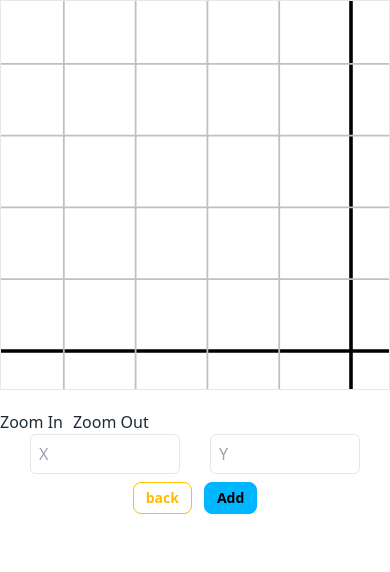
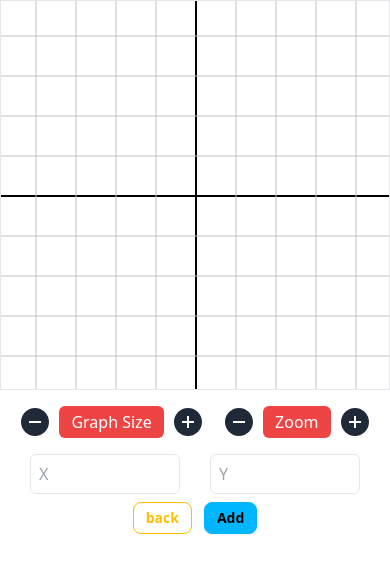
Before and after one commit to EmranAli-15/graph-generator, a React (Vite) app: page / in a window 390 px wide. Shown: the top 572 px of the page. Built offline with nearby package versions, Linux system fonts and the light colour scheme.

Commit message:
main target complete

```diff
--- a/package.json
+++ b/package.json
@@ -11,7 +11,8 @@
   },
   "dependencies": {
     "react": "^18.3.1",
-    "react-dom": "^18.3.1"
+    "react-dom": "^18.3.1",
+    "react-icons": "^5.4.0"
   },
   "devDependencies": {
     "@eslint/js": "^9.13.0",
--- a/src/Graph.jsx
+++ b/src/Graph.jsx
@@ -1,42 +1,39 @@
 import { useEffect, useState } from "react";
+import { AiFillPlusCircle, AiFillMinusCircle } from "react-icons/ai";
+
 
 const Graph = () => {
-    const [h, setH] = useState(window.innerHeight);
-    const [w, setW] = useState(window.innerWidth);
+    const [graphHeight, setGraphHeight] = useState(window.innerWidth);
+    const [graphWidth, setGraphWidth] = useState(window.innerWidth);
 
     const [fixedH, setFixedH] = useState(window.innerHeight);
     const [fixedW, setFixedW] = useState(window.innerWidth);
 
+    const [afterZoom, setAfterZoom] = useState(100);
+
     const [dots, setDots] = useState([]);
 
-    const centerX = w / 2;
-    const centerY = h / 2;
+    const centerX = graphWidth / 2;
+    const centerY = graphHeight / 2;
 
     const points = dots
         .map(point => `${point.x + centerX},${point.y + centerY}`)
         .join(" ");
 
-    const [myData, setMyData] = useState([])
+    const [myData, setMyData] = useState([]);
 
 
-    const [xS, setXs] = useState("");
-    const [yS, setYs] = useState("");
+    const [xAxis, setXAxis] = useState("");
+    const [yAxis, setYAxis] = useState("");
 
     const handleNewData = () => {
-        const obj = { x: 4 * xS, y: 4 * (0 - yS) };
+        const obj = { x: 4 * xAxis, y: 4 * (0 - yAxis) };
         setDots([...dots, obj]);
 
-        const myObj = { x: (0 + xS), y: (0 - yS) };
+        const myObj = { x: (0 + xAxis), y: (0 - yAxis) };
         setMyData([...myData, myObj])
-        setXs("");
-        setYs("");
-        // if (xS * 4 > w / 2) {
-        //     setW((w) => w + xS * 4);
-        // }
-        // if (yS * 4 > h / 2) {
-        //     setH((h) => h + yS * 4);
-        // }
-
+        setXAxis("");
+        setYAxis("");
     };
 
     const handleBack = () => {
@@ -49,9 +46,46 @@ const Graph = () => {
         setMyData(myOldArr)
     };
 
-    const graphLines = [
+    const [graphLines, setGraphLines] = useState([
         40, 80, 120, 160, 200, 240, 280, 320, 360, 400, 440, 480, 520, 560, 600, 640, 680, 720, 760
-    ];
+    ])
+
+
+
+
+    const [viewBox, setViewBox] = useState({ x: 0, y: 0, width: graphWidth, height: graphHeight });
+
+    // Function to handle zooming
+    const handleGraphSize = (scaleFactor) => {
+        if (scaleFactor > 1) {
+            const newWidth = viewBox.width - 40;
+            const newHeight = viewBox.height - 40;
+
+            setGraphHeight((graphHeight) => graphHeight - 40)
+            setGraphWidth((graphWidth) => graphWidth - 40)
+
+            setViewBox({
+                width: newWidth,
+                height: newHeight,
+            });
+        } else {
+            const newWidth = viewBox.width + 40;
+            const newHeight = viewBox.height + 40;
+
+            setGraphHeight((graphHeight) => graphHeight + 40)
+            setGraphWidth((graphWidth) => graphWidth + 40)
+
+            if ((graphWidth / 2) > graphLines[graphLines.length - 1]) {
+                const newLine = (graphLines[graphLines.length - 1]) + 40;
+                setGraphLines([...graphLines, newLine])
+            }
+
+            setViewBox({
+                width: newWidth,
+                height: newHeight,
+            });
+        }
+    };
 
 
     // Setting graph size
@@ -59,103 +93,61 @@ const Graph = () => {
         if (window.innerWidth > 500) {
             setFixedH(700);
             setFixedW(700);
-            setH(700)
-            setW(700)
+            setGraphHeight(700)
+            setGraphWidth(700)
+            viewBox.width = 700;
+            viewBox.height = 700;
         };
-        if (window.innerHeight > w) {
-            setFixedH(w);
-            setH(w);
+        if (window.innerHeight > graphWidth) {
+            setFixedH(graphWidth);
+            setGraphHeight(graphWidth);
         };
     }, []);
 
 
 
-    const [stayGraphCenter, setStayGraphCenter] = useState(0);
-    const [viewBox, setViewBox] = useState({ x: 0, y: 0, width: 700, height: 700 });
-
-    // Function to handle zooming
-    const zoom = (scaleFactor) => {
-        if (scaleFactor > 1) {
-            const newWidth = viewBox.width + 30;
-            const newHeight = viewBox.height + 30;
-            const newX = viewBox.x - (newWidth - viewBox.width) + 30;
-            const newY = viewBox.y - (newHeight - viewBox.height) + 30;
-
-            const padding = 700 - newWidth;
-            setStayGraphCenter(padding / 2);
-            console.log(padding)
-
-            setViewBox({
-                x: newX,
-                y: newY,
-                width: newWidth,
-                height: newHeight,
-            });
-        } else {
-            const newWidth = viewBox.width - 30;
-            const newHeight = viewBox.height - 30;
-            const newX = viewBox.x - (newWidth - viewBox.width) - 30;
-            const newY = viewBox.y - (newHeight - viewBox.height) - 30;
-
-            const padding = 700 - newWidth;
-            setStayGraphCenter(padding / 2);
-            console.log(padding)
-
-            setViewBox({
-                x: newX,
-                y: newY,
-                width: newWidth,
-                height: newHeight,
-            });
-        }
-    };
-
     return (
         <div>
             <div className="lg:flex justify-evenly">
-                <div style={{ height: fixedH + "px", width: fixedW + "px", paddingLeft: stayGraphCenter + "px", paddingTop: stayGraphCenter + "px" }} className="border overflow-auto">
+                <div style={{ height: fixedH + "px", width: fixedW + "px" }} className="border overflow-auto">
                     <svg
-                        viewBox={`${viewBox.x} ${viewBox.y} ${fixedW} ${fixedH}`}
+                        viewBox={`0,0 ${Number(graphWidth)} ${graphHeight}`}
                         height={viewBox.height} width={viewBox.width}
-                    // className={`${isZoom && "scale-[40%] transition-all"} border overflow-auto`}
+                        style={{ scale: afterZoom + "%" }}
                     >
 
                         {/* Middle Line */}
-                        <polyline points={`0,${centerY} ${w},${centerY}`} stroke="black" strokeWidth="2" fill="none" />
-                        <polyline points={`${centerX},0 ${centerX},${h}`} stroke="black" strokeWidth="2" fill="none" />
+                        <polyline points={`0,${centerY} ${graphWidth},${centerY}`} stroke="black" strokeWidth="2" fill="none" />
+                        <polyline points={`${centerX},0 ${centerX},${graphHeight}`} stroke="black" strokeWidth="2" fill="none" />
 
 
                         {/* Graph Lines start for X axis */}
-                        {/* Graph Lines start for X axis */}
                         {
                             graphLines.map(line => {
-                                return <polyline key={line} points={`0,${centerY + line} ${w},${centerY + line}`} stroke="#C0C0C0" strokeWidth="1" fill="none" />
+                                return <polyline key={line} points={`0,${centerY + line} ${graphWidth},${centerY + line}`} stroke="#C0C0C0" strokeWidth="1" fill="none" />
                             })
                         }
                         {
                             graphLines.map(line => {
-                                return <polyline key={line} points={`0,${centerY - line} ${w},${centerY - line}`} stroke="#C0C0C0" strokeWidth="1" fill="none" />
+                                return <polyline key={line} points={`0,${centerY - line} ${graphWidth},${centerY - line}`} stroke="#C0C0C0" strokeWidth="1" fill="none" />
                             })
                         }
-                        {/* Graph Lines end for X axis */}
                         {/* Graph Lines end for X axis */}
 
 
 
 
                         {/* Graph Lines start for Y axis */}
-                        {/* Graph Lines start for Y axis */}
                         {
                             graphLines.map(line => {
-                                return <polyline key={line} points={`${centerX + line},0 ${centerX + line},${h}`} stroke="#C0C0C0" strokeWidth="1" fill="none" />
+                                return <polyline key={line} points={`${centerX + line},0 ${centerX + line},${graphHeight}`} stroke="#C0C0C0" strokeWidth="1" fill="none" />
                             })
                         }
                         {
                             graphLines.map(line => {
-                                return <polyline key={line} points={`${centerX - line},0 ${centerX - line},${h}`} stroke="#C0C0C0" strokeWidth="1" fill="none" />
+                                return <polyline key={line} points={`${centerX - line},0 ${centerX - line},${graphHeight}`} stroke="#C0C0C0" strokeWidth="1" fill="none" />
                             })
                         }
-                        {/* Graph Lines end for Y axis */}
                         {/* Graph Lines end for Y axis */}
 
 
@@ -176,23 +168,40 @@ const Graph = () => {
 
 
                 <div>
-                    <div style={{ marginTop: "20px" }}>
-                        <button onClick={() => zoom(1.2)}>Zoom In</button>
-                        <button onClick={() => zoom(0.8)} style={{ marginLeft: "10px" }}>
-                            Zoom Out
+                    <div className="flex items-center justify-evenly">
+                        <div className="flex items-center justify-center gap-x-2 my-4">
+                            <button onClick={() => handleGraphSize(1.2)}>
+                                <AiFillMinusCircle className="size-8"></AiFillMinusCircle>
+                            </button>
+                            <span className="py-1 px-3 rounded-md bg-red-500 text-white">Graph Size</span>
+                            <button onClick={() => handleGraphSize(0.8)}>
+                                <AiFillPlusCircle className="size-8"></AiFillPlusCircle>
                             </button>
                         </div>
 
+                        <div className="flex items-center justify-center gap-x-2 my-4">
+                            <button onClick={() => setAfterZoom(afterZoom - 10)}>
+                                <AiFillMinusCircle className="size-8"></AiFillMinusCircle>
+                            </button>
+                            <span className="py-1 px-3 rounded-md bg-red-500 text-white">Zoom</span>
+                            <button onClick={() => setAfterZoom(afterZoom + 10)}>
+                                <AiFillPlusCircle className="size-8"></AiFillPlusCircle>
+                            </button>
+                        </div>
+                    </div>
+
+                    <div>
                         <div>
                             <div className="flex justify-evenly mb-2">
-                            <input value={xS} onChange={(e) => setXs(Number(e.target.value))} type="number" placeholder="X" className="border outline-none px-2 h-10 rounded-md w-[150px]" />
-                            <input value={yS} onChange={(e) => setYs(Number(e.target.value))} type="number" placeholder="Y" className="border outline-none px-2 h-10 rounded-md w-[150px]" />
+                                <input value={xAxis} onChange={(e) => setXAxis(Number(e.target.value))} type="number" placeholder="X" className="border outline-none px-2 h-10 rounded-md w-[150px]" />
+                                <input value={yAxis} onChange={(e) => setYAxis(Number(e.target.value))} type="number" placeholder="Y" className="border outline-none px-2 h-10 rounded-md w-[150px]" />
                             </div>
                         </div>
 
                         <div className="flex justify-center gap-x-3">
                             <button onClick={handleBack} className="btn btn-sm btn-outline btn-warning">back</button>
                             <button onClick={handleNewData} className="btn btn-sm btn-info">Add</button>
+                        </div>
                     </div>
 
 
```
Also changed, not shown: 1 other file (tests, documents, lock files or other folders). Lines whose indentation alone changed are shown as unchanged.
